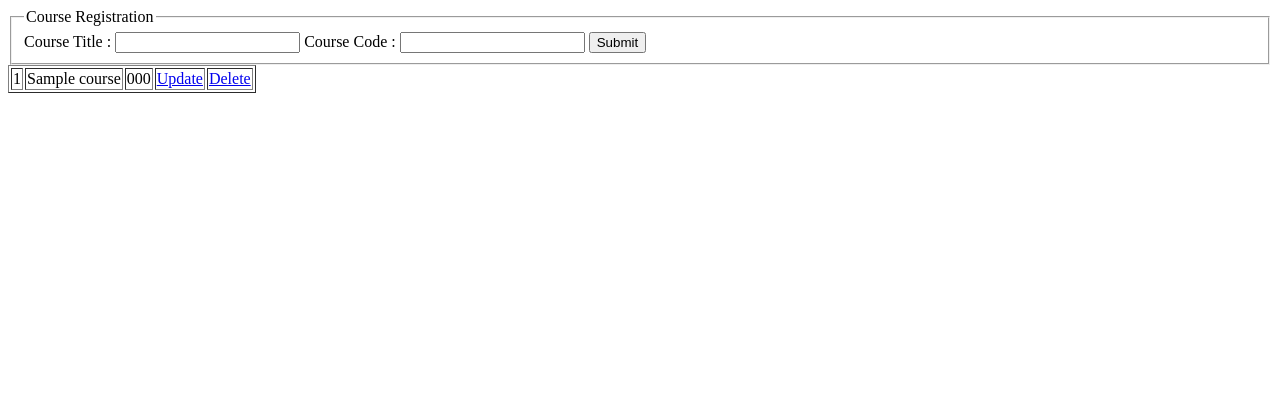
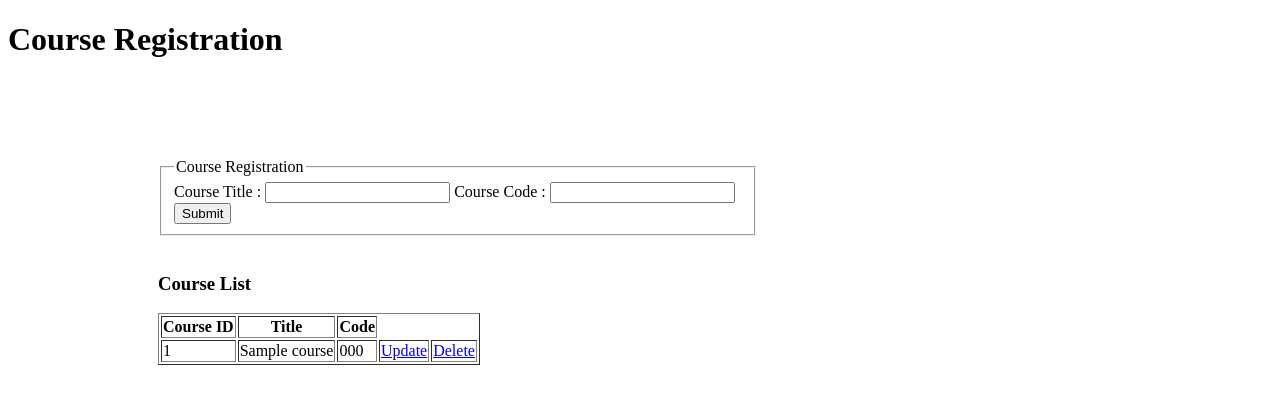
Before and after one commit to jahangiralamdiu/PhpCrud, a PHP site: page /courseregistration.php in a window 1280 px wide. Shown: the top 404 px of the page. Run offline with PHP 8.4, Linux system fonts and the light colour scheme; tables that the repository leaves empty or names only in its code hold one stand-in row (values such as "Sample post").

Commit message:
applying css

```diff
--- a/courseregistration.php
+++ b/courseregistration.php
@@ -8,8 +8,32 @@ and open the template in the editor.
     <head>
         <meta charset="UTF-8">
         <title></title>
+
+        <style>
+
+            #cours_reg
+            {
+                width: 600px;
+                margin-top: 100px;
+                margin-left: 150px;
+            }
+
+            #course_list
+            {
+                width: 600px;
+                margin-left: 150px;
+            }
+
+        </style>
+
     </head>
     <body>
+
+        <div id="container">
+
+        <h1>Course Registration</h1>
+
+        <div id="cours_reg">
             <form action="courseregistration.php" method="post">
                 <fieldset>
 
@@ -27,9 +51,11 @@ and open the template in the editor.
                 </fieldset>
             </form>
 
+        </div>
+
+        <div id="course_list">
 
             <?php
-
             require_once 'dbconnection.php';
 
             $dbConnection = new DbConnection();
@@ -37,8 +63,7 @@ and open the template in the editor.
             $con = $dbConnection->getConnection();
 
 
-        if(isset($_POST['submitBtn']))
-        {
+            if (isset($_POST['submitBtn'])) {
 
                 $title = $_POST['title'];
 
@@ -46,36 +71,40 @@ and open the template in the editor.
 
                 $query = "insert into courses values ('null', '$title', '$code')";
 
-        if (mysql_query($query))
-
-        {
+                if (mysql_query($query)) {
                     echo 'Data Inserted';
-
-
                 }
-
-
             }
 
             $query = "select * from courses";
 
             $resultObj = mysql_query($query);
 
+            echo '<br/> <h3>Course List</h3>';
+
             echo '<table border="1">';
-
-        while($dataRow = mysql_fetch_object($resultObj))
-        {
             echo '<tr>';
 
-            echo '<td>'.$dataRow->course_id.'</td>';
+            echo '<th>Course ID</th>';
 
-            echo '<td>'.$dataRow->title.'</td>';
+            echo '<th>Title</th>';
 
-            echo '<td>'.$dataRow->code.'</td>';
+            echo '<th>Code</th>';
 
-            echo '<td>'."<a href='updatecourse.php?id=$dataRow->course_id&title=$dataRow->title&code=$dataRow->code'>Update</a>".'</td>';
+            echo '</tr>';
 
-            echo '<td>'."<a href='deletecourse.php?id=$dataRow->course_id'>Delete</a>".'</td>';
+            while ($dataRow = mysql_fetch_object($resultObj)) {
+                echo '<tr>';
+
+                echo '<td>' . $dataRow->course_id . '</td>';
+
+                echo '<td>' . $dataRow->title . '</td>';
+
+                echo '<td>' . $dataRow->code . '</td>';
+
+                echo '<td>' . "<a href='updatecourse.php?id=$dataRow->course_id&title=$dataRow->title&code=$dataRow->code'>Update</a>" . '</td>';
+
+                echo '<td>' . "<a href='deletecourse.php?id=$dataRow->course_id'>Delete</a>" . '</td>';
 
                 echo '</tr>';
             }
@@ -86,7 +115,10 @@ and open the template in the editor.
 
 
             mysql_close($con);
+            ?>
 
-        ?>
+        </div>
+
+        </div>
     </body>
 </html>
```
Lines whose indentation alone changed are shown as unchanged.
